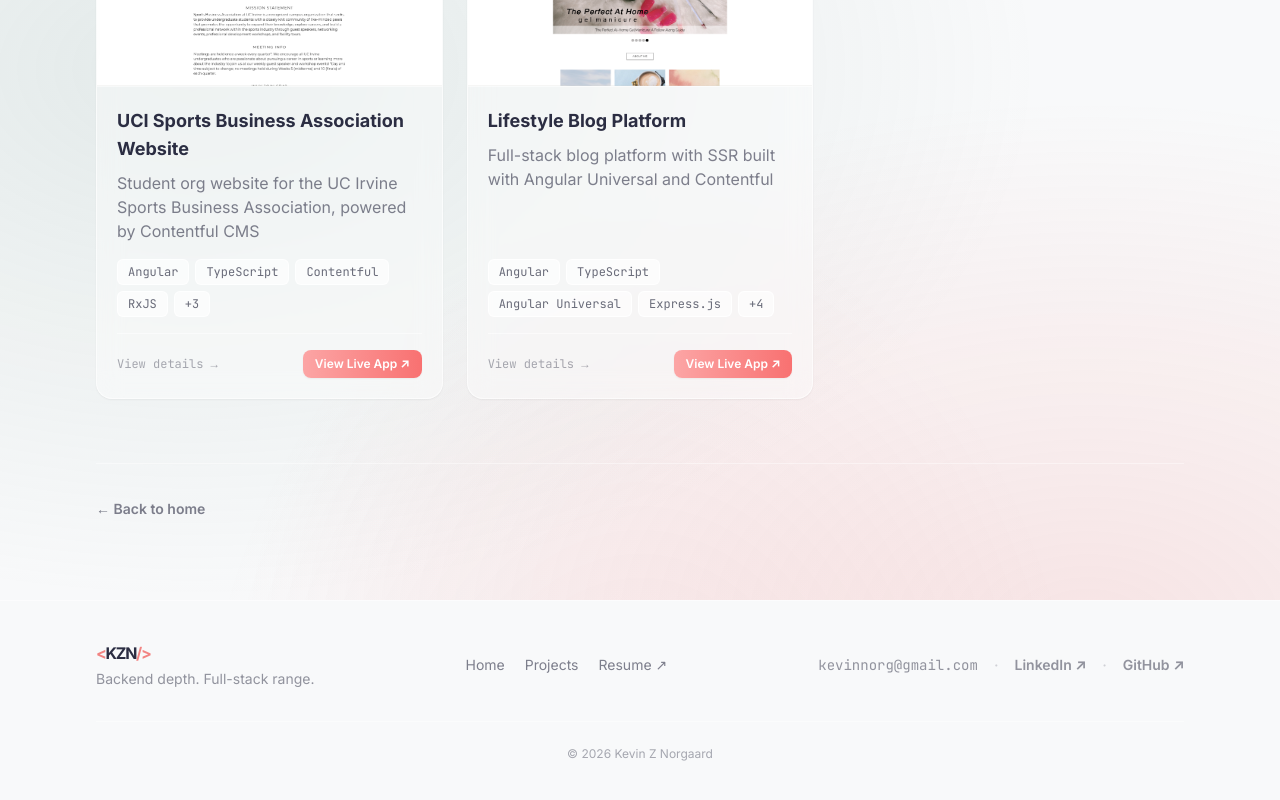
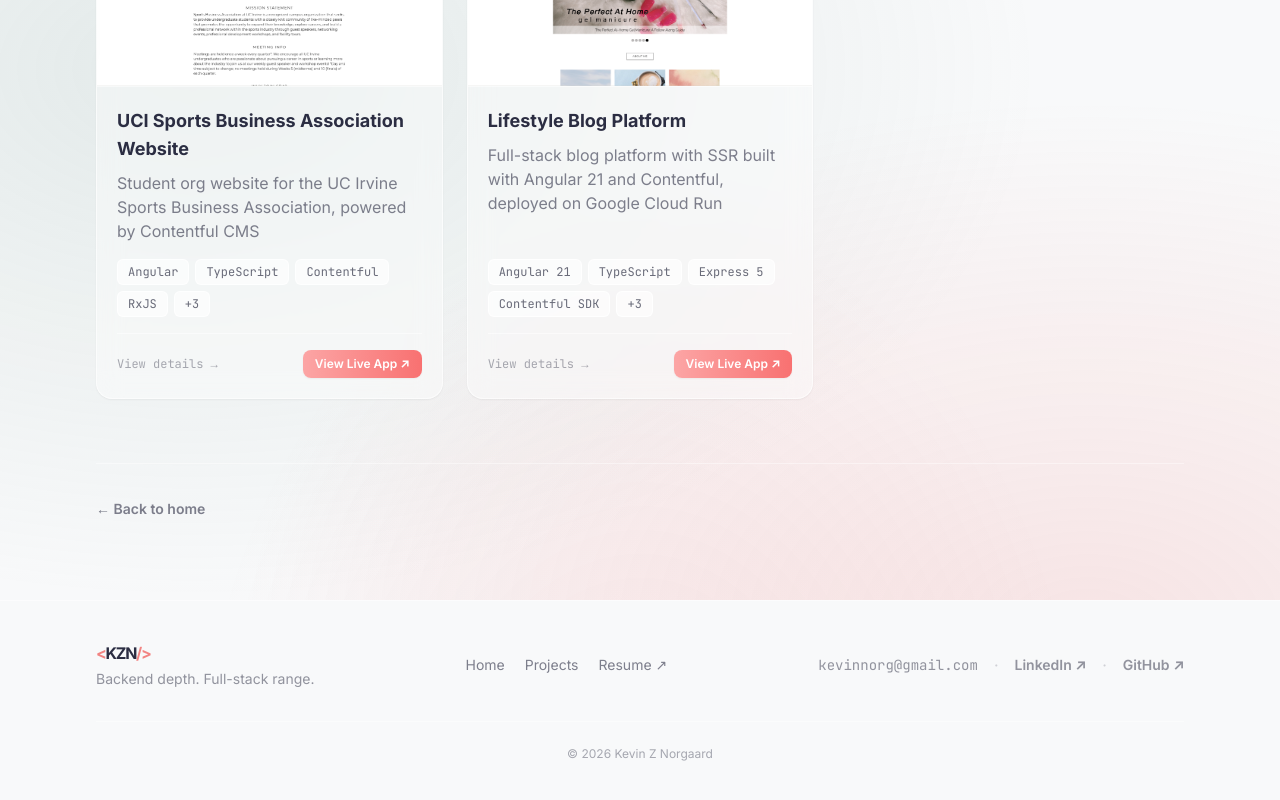
Before and after one commit to kevinnorgaard/kevin-portfolio, a Next.js app: page /projects in a window 1280 px wide. Shown: the part 851-1651 px from the top of the page. Built offline with nearby package versions, Linux system fonts and the light colour scheme.

Commit message:
Update blog project for Angular 21, Express 5, and Cloud Run deployment
Co-Authored-By: Claude Opus 4.6 <noreply@anthropic.com>

```diff
--- a/src/data/projects.ts
+++ b/src/data/projects.ts
@@ -395,34 +395,34 @@ type HomepageSection {
   {
     slug: 'carina-collective',
     name: 'Lifestyle Blog Platform',
-    liveUrl: 'https://carinacollective.kevinnorgaard.com',
-    githubUrl: 'https://github.com/kevinnorgaard/contentful-blog',
-    tagline: 'Full-stack blog platform with SSR built with Angular Universal and Contentful',
+    liveUrl: 'https://blog.kevinnorgaard.com',
+    githubUrl: 'https://github.com/kevinnorgaard/blog',
+    tagline: 'Full-stack blog platform with SSR built with Angular 21 and Contentful, deployed on Google Cloud Run',
     period: '2020',
     summary:
-      'A server-side rendered lifestyle content platform serving multi-category articles across fashion, beauty, wellness, and art — powered by Contentful CMS, with Disqus comments, Instagram feed integration, and strong SEO out of the box.',
+      'A server-side rendered lifestyle content platform serving multi-category articles across fashion, beauty, wellness, and art -- powered by Angular 21 with Express 5, Contentful CMS, Disqus comments, and strong SEO, deployed on Google Cloud Run.',
     image: '/images/carina-collective.png',
-    tags: ['Angular', 'TypeScript', 'Angular Universal', 'Express.js', 'Contentful SDK', 'RxJS', 'Disqus', 'Bootstrap 4'],
+    tags: ['Angular 21', 'TypeScript', 'Express 5', 'Contentful SDK', 'RxJS', 'Disqus', 'Google Cloud Run'],
     featured: true,
     status: 'live',
     problem:
-      'A lifestyle content creator needed a custom platform to publish multi-category content across fashion, beauty, wellness, and art — without the limitations of off-the-shelf blogging tools. The site needed strong SEO for content discovery, a smooth reading experience with rich-text rendering and comments, and a CMS workflow that kept the creator in control of content without developer involvement.',
+      'A lifestyle content creator needed a custom platform to publish multi-category content across fashion, beauty, wellness, and art -- without the limitations of off-the-shelf blogging tools. The site needed strong SEO for content discovery, a smooth reading experience with rich-text rendering and comments, and a CMS workflow that kept the creator in control of content without developer involvement.',
     architecture: {
       mermaid: `graph TD
     A["Contentful CMS"]
-    B["Angular Universal + Express.js"]
+    B["Angular 21 SSR + Express 5"]
     C["Article Pages"]
     D["Category Views"]
     E["Disqus Comments"]
-    F["Instagram Feed"]
+    F["Google Cloud Run"]
 
     A -->|"Contentful SDK"| B
     B --> C
     B --> D
     C --> E
-    C --> F`,
+    B -->|"Docker + Cloud Build"| F`,
       explanation:
-        'Angular Universal with Express.js handles server-side rendering, ensuring fully hydrated HTML is sent to the browser on first load — critical for SEO on content-heavy article pages. The Contentful SDK fetches article content, rich-text, and assets at request time. Disqus is embedded client-side for the comments system, and the Instagram feed is injected after hydration to keep SSR output clean.',
+        'Angular 21 with built-in SSR and Express 5 handles server-side rendering, ensuring fully hydrated HTML is sent to the browser on first load -- critical for SEO on content-heavy article pages. The Contentful SDK fetches article content, rich-text, and assets at request time. Disqus is embedded client-side for comments. The app is containerized and deployed to Google Cloud Run via Cloud Build with Kaniko caching.',
     },
     scale: {
       metrics: [
@@ -431,10 +431,10 @@ type HomepageSection {
         { label: 'CMS', value: 'Contentful' },
         { label: 'Comments', value: 'Disqus' },
         { label: 'SEO', value: 'Server-rendered' },
-        { label: 'Social', value: 'Instagram feed' },
+        { label: 'Hosting', value: 'Cloud Run' },
       ],
       details:
-        'SSR ensures search engines receive fully rendered HTML rather than a blank Angular shell — essential for a content-driven site where organic search is the primary traffic source. Rich-text from Contentful is rendered via the Contentful rich-text renderer, preserving formatting, embedded assets, and hyperlinks without custom parsing.',
+        'SSR ensures search engines receive fully rendered HTML rather than a blank Angular shell -- essential for a content-driven site where organic search is the primary traffic source. Rich-text from Contentful is rendered via the Contentful rich-text renderer, preserving formatting, embedded assets, and hyperlinks without custom parsing.',
     },
     dataModel: [
       {
```
